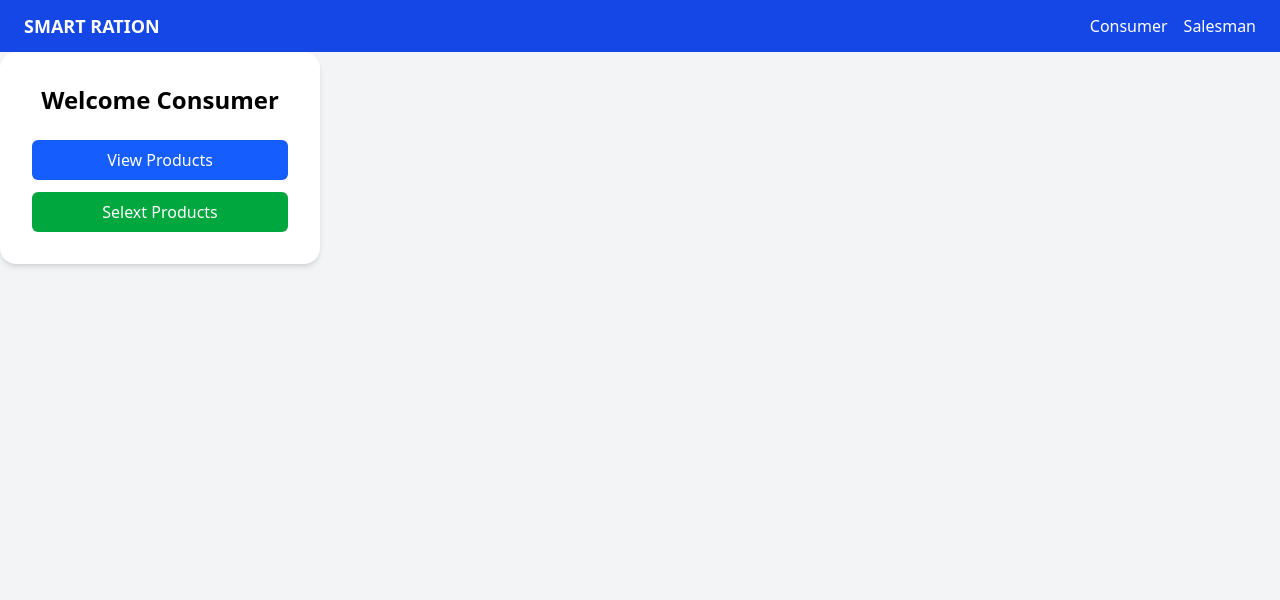
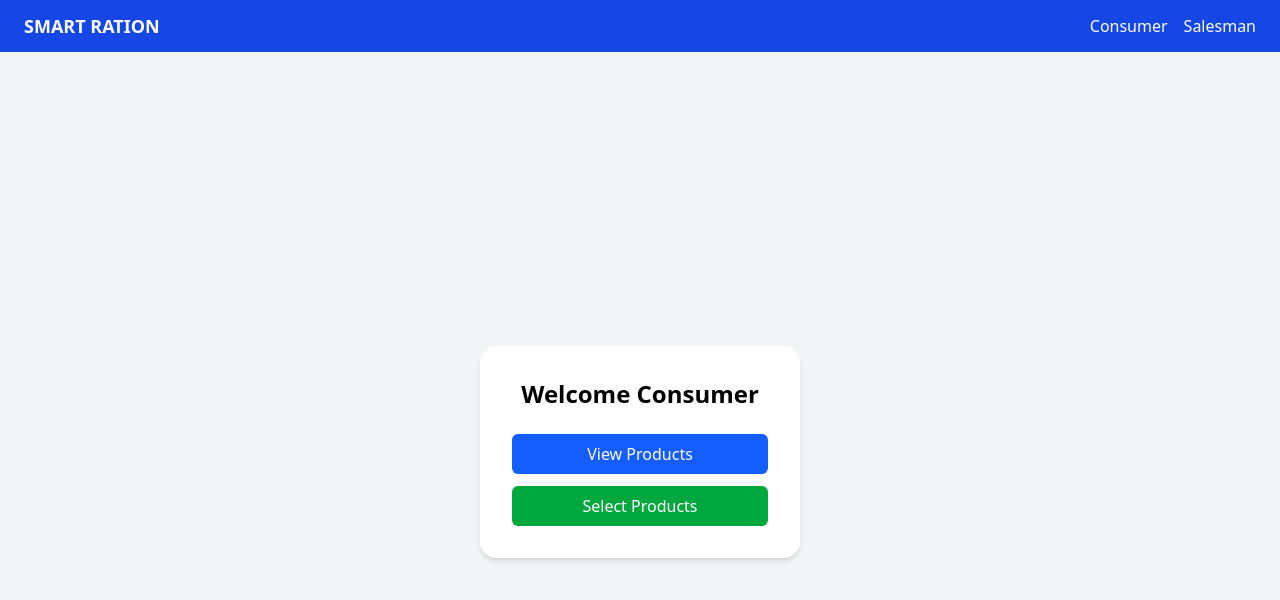
Before and after one commit to mrgowtham120703/smart-ration-system, a React (Vite) app in the folder client/smart-ration-system/: page /home in a window 1280 px wide. Shown: the top 600 px of the page. Built offline with nearby package versions, Linux system fonts and the light colour scheme.

Commit message:
pages/ConsumerHome.jsx Errors Fixed

```diff
--- a/client/smart-ration-system/src/pages/ConsumerHome.jsx
+++ b/client/smart-ration-system/src/pages/ConsumerHome.jsx
@@ -6,7 +6,7 @@ const ConsumerHome = () => {
     const navigate = useNavigate();
 
     return (
-        <div className='dlex flex-col items-center justify-center min-h-screen bg-gray-100'>
+        <div className='flex flex-col items-center justify-center min-h-screen bg-gray-100'>
             <div className='bg-white p-8 rounded-2xl shadow-md w-80 w-80 text-center'>
                 <h2 className='text-2xl font-bold mb-6'>Welcome Consumer</h2>
                 <button
@@ -17,7 +17,7 @@ const ConsumerHome = () => {
                     onClick={() => navigate("/select-products")}
                     className='bg-green-600 text-white w-full py-2 rounded-md hover:bg-green-700'
                 >
-                    Selext Products
+                    Select Products
                 </button>
             </div>
         </div>
```
